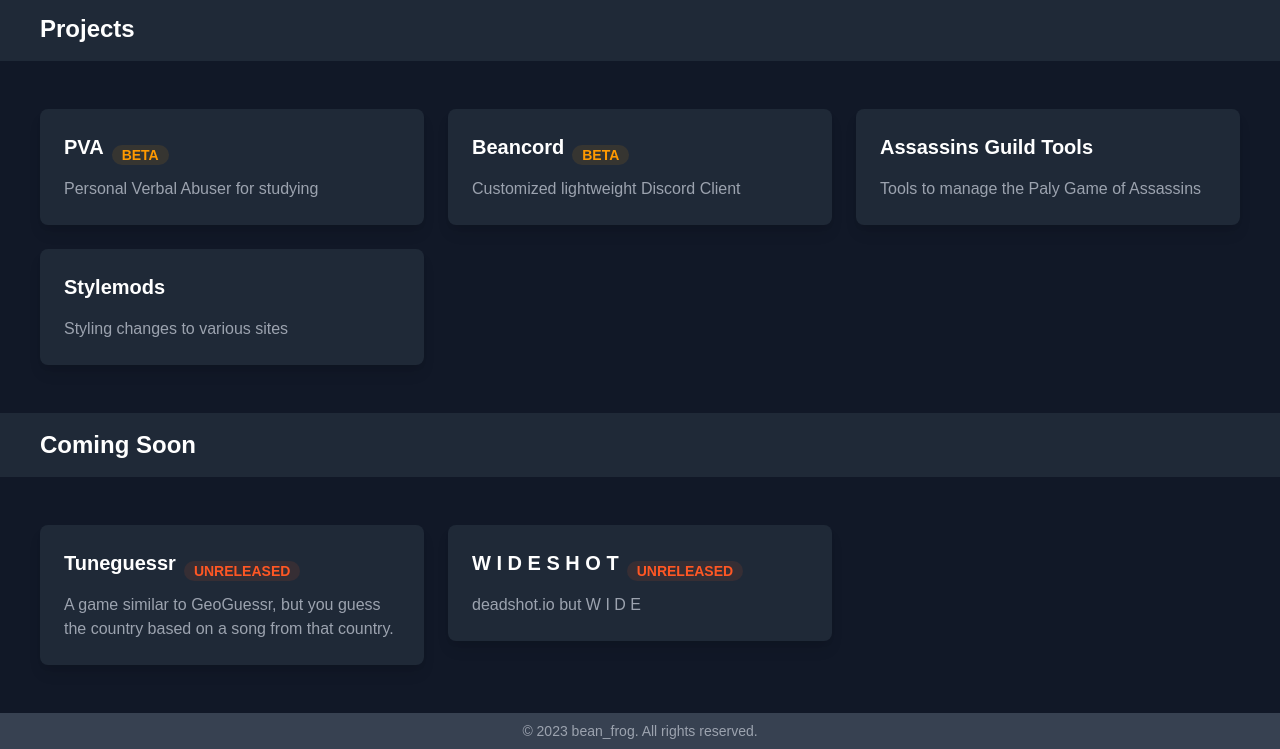
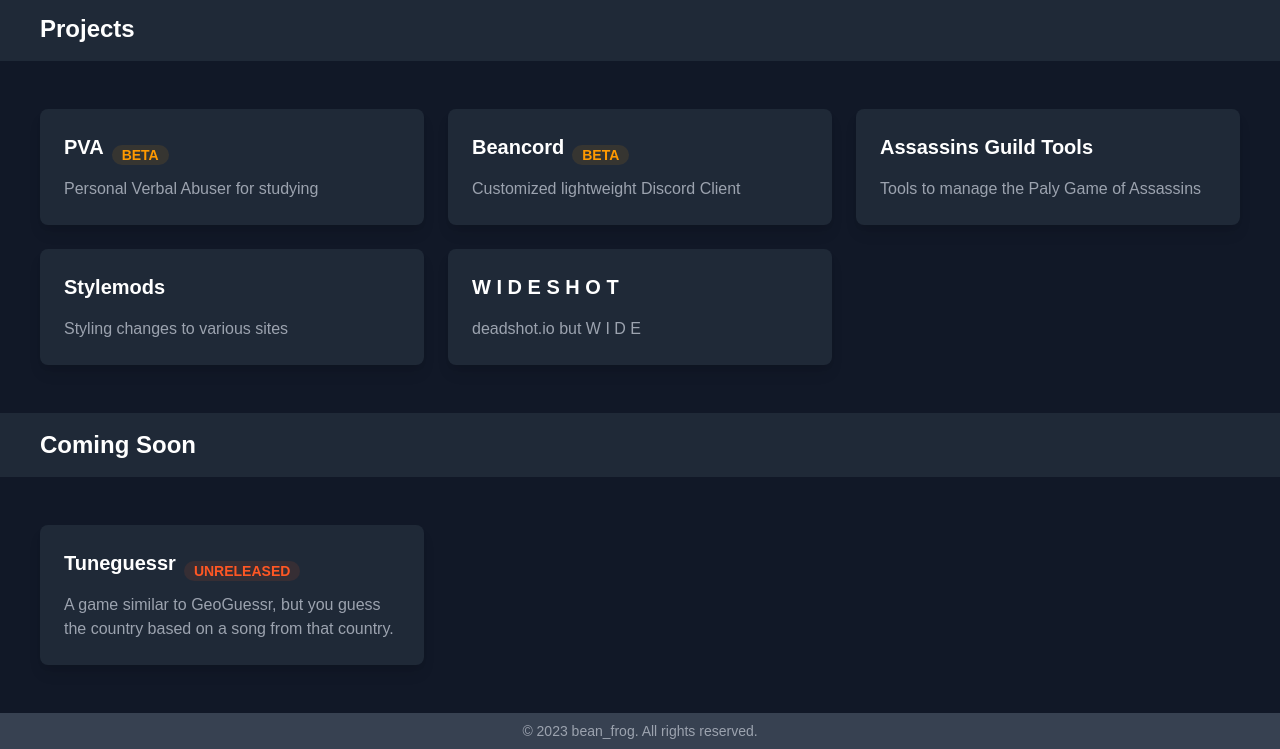
Before and after one commit to bean-frog/bean-frog.github.io, a plain HTML site: page index.html in a window 1280 px wide. Shown: the part 863-1612 px from the top of the page. Drawn offline with nearby package versions, Linux system fonts and the light colour scheme.

Commit message:
Update index.html

```diff
--- a/index.html
+++ b/index.html
@@ -147,6 +147,14 @@
         <p class="text-gray-400">Styling changes to various sites</p>
       </div>
       </a>
+      <a href="projects/wideshot.html">
+          <div class="bg-gray-800 rounded-lg shadow-lg p-6">
+            <div class="flex items-center">
+              <h2 class="text-xl font-bold mb-4">W I D E S H O T</h2>
+            </div>
+            <p class="text-gray-400">deadshot.io but W I D E</p>
+          </div>
+          </a>
     </div>
   </main>
   <header class="py-4 px-10 bg-gray-800 z-50">
@@ -167,15 +175,7 @@
           <p class="text-gray-400">A game similar to GeoGuessr, but you guess the country based on a song from that country.</p>
         </div>
         </a>
-        <a href="projects/wideshot.html">
-          <div class="bg-gray-800 rounded-lg shadow-lg p-6">
-            <div class="flex items-center">
-              <h2 class="text-xl font-bold mb-4">W I D E S H O T</h2>
-              <span class="badge badge-error inline-block ml-2 px-2 py-1 text-xs font-semibold text-white uppercase bg-yellow-500">Unreleased</span>
-            </div>
-            <p class="text-gray-400">deadshot.io but W I D E</p>
-          </div>
-          </a>
+
     </div>
   </main>
   <footer class="py-2 bg-gray-700 text-gray-400">
```
